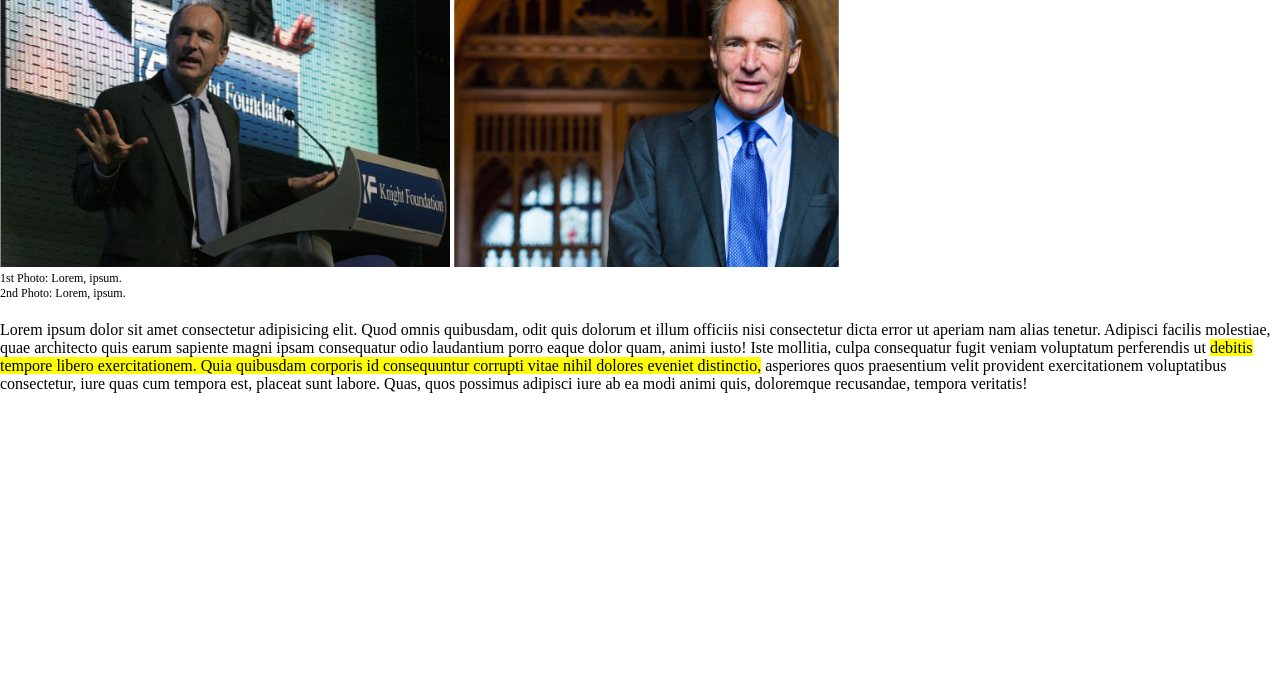
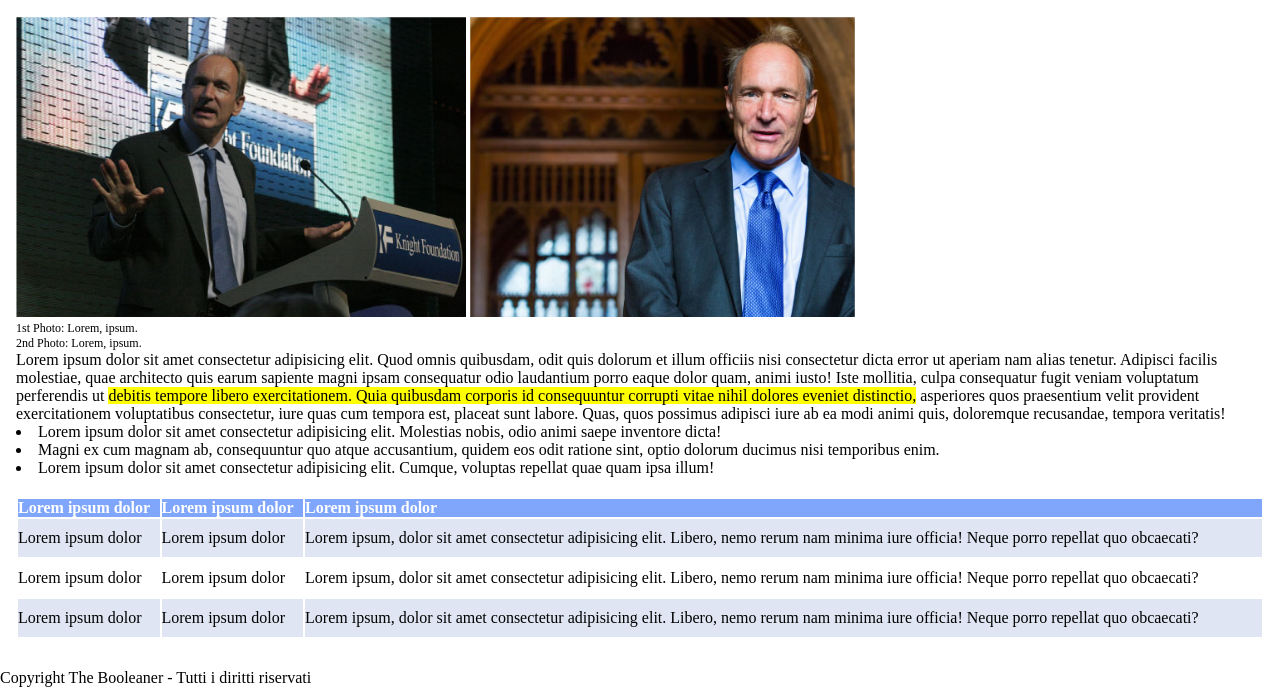
Before and after one commit to AndreaGiacometti/html-css-booleaner, a plain HTML site: page index.html in a window 1280 px wide. Shown: the part 291-978 px from the top of the page. Before the commit the page ends 800 px from the top, so only its background shows below. Drawn offline with Linux system fonts and the light colour scheme.

Commit message:
ADD html and css style for table, ADD generale layout to article main,, FIX css inaccuracy and repetition

```diff
--- a/css/style.css
+++ b/css/style.css
@@ -3,10 +3,6 @@
 * {
     margin: 0;
     padding: 0;
-}
-
-.article-list {
-    list-style: none;
 }
 
 /* HEADER STYLE */
@@ -45,6 +41,10 @@ section a{
 
 /* PHOTO STYLE */
 
+figure {
+    padding-top: 20px;
+}
+
 .tim-pic{
     height: 300px;
 }
@@ -55,6 +55,47 @@ section a{
 
 /* PARAGRAPH STYLE */
 
-.article-paragraph{
-    padding: 20px 0px;
+.article-paragraph {
+    padding: 20px 0p;
 }
+
+/* LIST STYLE */
+
+.article-list {
+    list-style-position: inside;
+    padding-bottom: 20px;
+}
+
+/* TABLE STYLE */
+
+.article-table {
+    width: 100%;
+}
+
+.table-head {
+    background-color: rgb(127, 166, 251);
+    color: white;
+    text-align: left;
+}
+
+.colored-cell {
+    background-color: rgb(223, 229, 242);
+}
+
+.column-25 {
+    width: 25%;
+}
+
+.column-50 {
+    width: 50%;
+}
+
+td {
+    padding: 10px 0px;
+}
+
+/* GENERAL LAYOUT SETTING */
+
+.article-layout {
+    margin: 30px 16px   ;
+}
--- a/index.html
+++ b/index.html
@@ -13,6 +13,7 @@
     </header>
 
     <main>
+        <article class="article-layout">
             <section>
                 <!-- Article title with author and date-->
                 <h1 class="article-title">Internet deve essere al servizio del "bene pubblico": il manifesto di Tim Berners-Lee</h1>
@@ -29,26 +30,49 @@
 
             </figure>
 
-        <section>
             <!-- Article paragraph -->
             <p class="article-paragraph">Lorem ipsum dolor sit amet consectetur adipisicing elit. Quod omnis quibusdam, odit quis dolorum et illum officiis nisi consectetur dicta error ut aperiam nam alias tenetur. Adipisci facilis molestiae, quae architecto quis earum sapiente magni ipsam consequatur odio laudantium porro eaque dolor quam, animi iusto! Iste mollitia, culpa consequatur fugit veniam voluptatum perferendis ut <mark> debitis tempore libero exercitationem. Quia quibusdam corporis id consequuntur corrupti vitae nihil dolores eveniet distinctio,</mark> asperiores quos praesentium velit provident exercitationem voluptatibus consectetur, iure quas cum tempora est, placeat sunt labore. Quas, quos possimus adipisci iure ab ea modi animi quis, doloremque recusandae, tempora veritatis!</p>
 
-        </section>
+            <!-- Article list -->
+            <ul class="article-list">
+                <li>Lorem ipsum dolor sit amet consectetur adipisicing elit. Molestias nobis, odio animi saepe inventore dicta!</li>
+                <li>Magni ex cum magnam ab, consequuntur quo atque accusantium, quidem eos odit ratione sint, optio dolorum ducimus nisi temporibus enim.</li>
+                <li>Lorem ipsum dolor sit amet consectetur adipisicing elit. Cumque, voluptas repellat quae quam ipsa illum!</li>
+            </ul>
 
-        <section class="article-list">
-            <!-- Article list -->
-
-        </section>
-
-        <table>
             <!-- Article table -->
-
+            <table class="article-table">
+                <thead class="table-head">
+                    <tr>
+                        <th class="column 25">Lorem ipsum dolor</th>
+                        <th class="column 25">Lorem ipsum dolor</th>
+                        <th class="column 50">Lorem ipsum dolor</th>
+                    </tr>
+                </thead>
+                <tbody class="table-body">
+                    <tr class="colored-cell">
+                        <td>Lorem ipsum dolor</td>
+                        <td>Lorem ipsum dolor</td>
+                        <td>Lorem ipsum, dolor sit amet consectetur adipisicing elit. Libero, nemo rerum nam minima iure officia! Neque porro repellat quo obcaecati?</td>
+                    </tr>
+                    <tr>
+                        <td>Lorem ipsum dolor</td>
+                        <td>Lorem ipsum dolor</td>
+                        <td>Lorem ipsum, dolor sit amet consectetur adipisicing elit. Libero, nemo rerum nam minima iure officia! Neque porro repellat quo obcaecati?</td>
+                    </tr>
+                    <tr class="colored-cell">
+                        <td>Lorem ipsum dolor</td>
+                        <td>Lorem ipsum dolor</td>
+                        <td>Lorem ipsum, dolor sit amet consectetur adipisicing elit. Libero, nemo rerum nam minima iure officia! Neque porro repellat quo obcaecati?</td>
+                    </tr>
+                </tbody>
             </table>
-
+        </article>
     </main>
 
-    <footer>
-        <!-- RIght reservation footer -->
+    <footer class="article-footer">
+        <!-- Right reservation footer -->
+        Copyright The Booleaner - Tutti i diritti riservati
     </footer>
 </body>
 </html>
```
Lines whose indentation alone changed are shown as unchanged.
